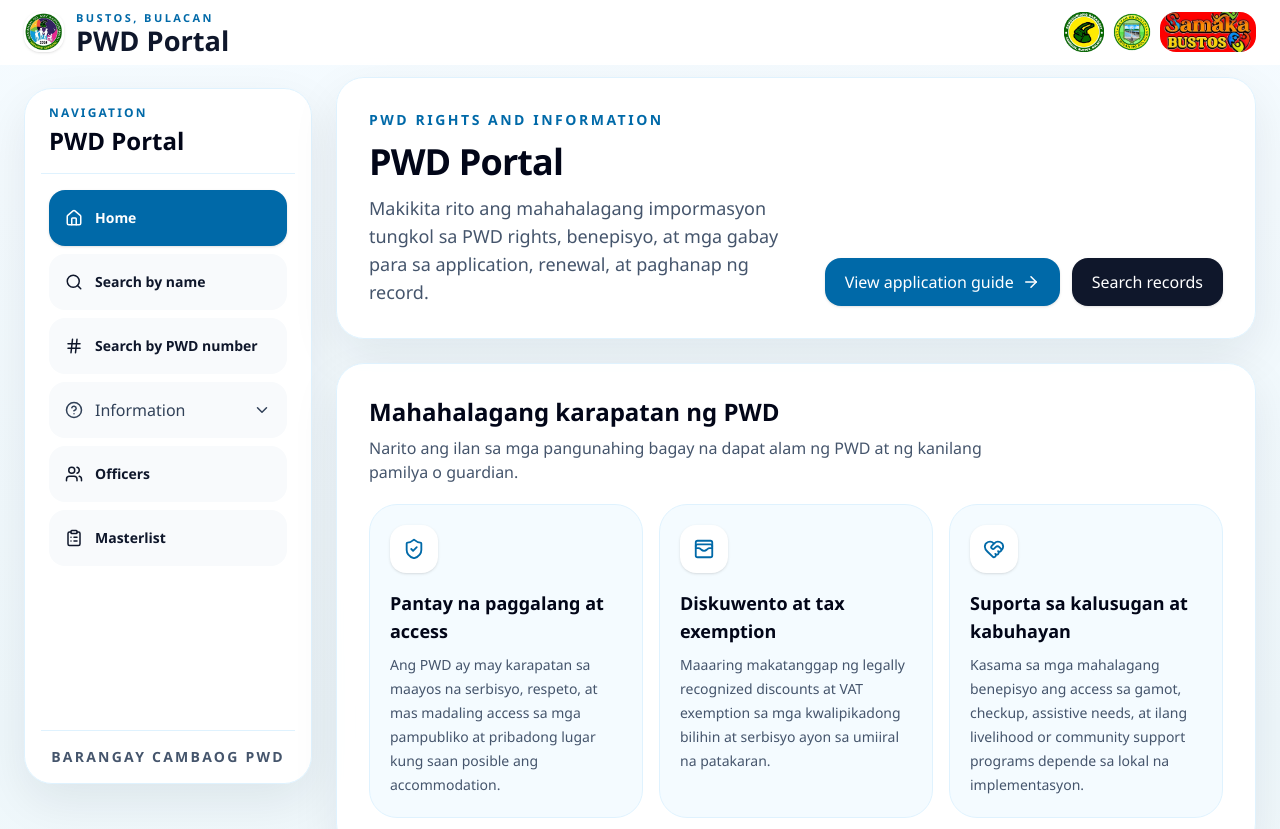
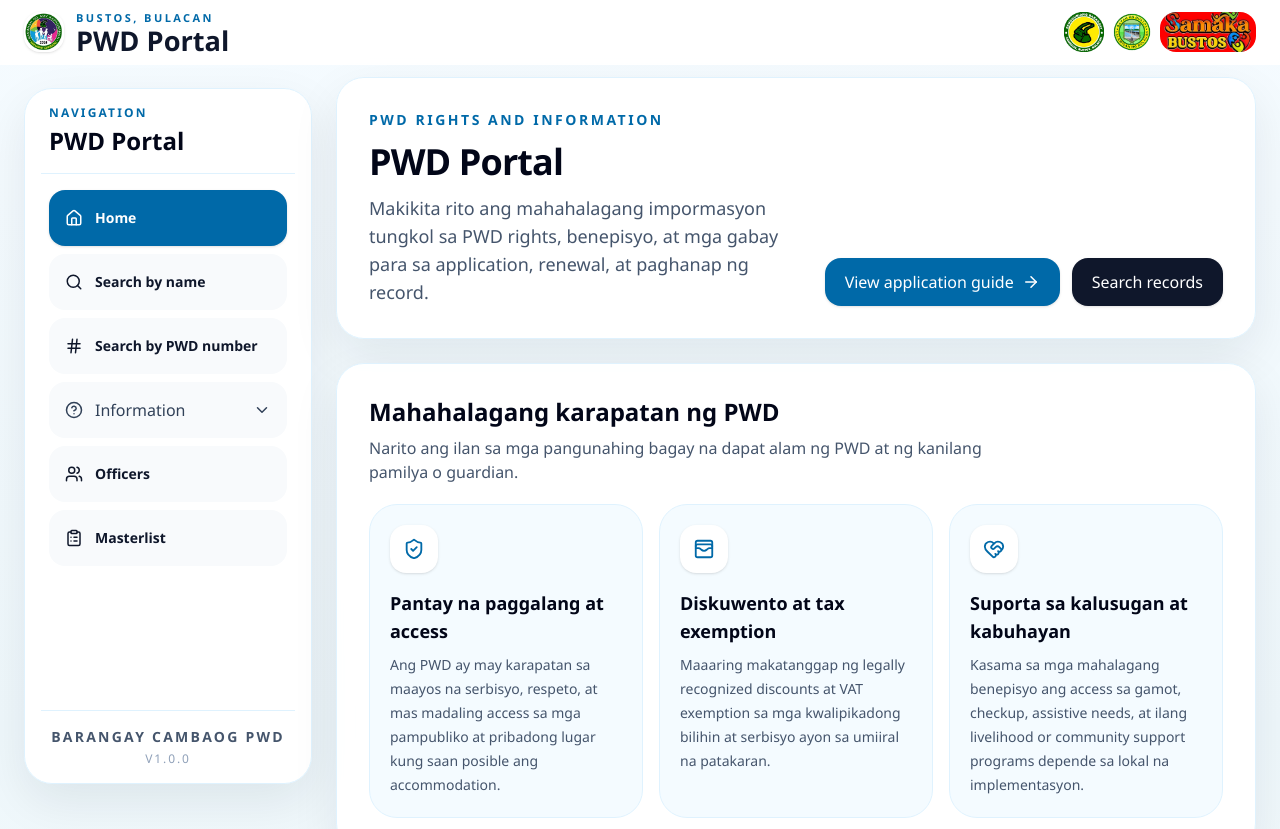
Before and after one commit to john-andeyyy/pwd-checker, a React (Vite) app: page / in a window 1280 px wide. Shown: the top 829 px of the page. Built offline with nearby package versions, Linux system fonts and the light colour scheme.

Commit message:
add versioning

```diff
--- a/package.json
+++ b/package.json
@@ -1,7 +1,7 @@
 {
   "name": "pwd-checker",
   "private": true,
-  "version": "0.0.0",
+  "version": "1.0.0",
   "type": "module",
   "scripts": {
     "dev": "vite",
--- a/src/Components/PageComponents.jsx
+++ b/src/Components/PageComponents.jsx
@@ -15,6 +15,7 @@ import {
 } from "lucide-react";
 import { useEffect, useState } from "react";
 import { Link, NavLink, useLocation, useNavigate } from "react-router-dom";
+import packageInfo from "../../package.json";
 
 const NAV_ITEMS = [
   { to: "/", label: "Home", end: true, icon: Home },
@@ -33,6 +34,8 @@ const NAV_ITEMS = [
   { to: "/officer", label: "Officers", icon: Users },
   { to: "/masterlist", label: "Masterlist", icon: ClipboardList },
 ];
+
+const APP_VERSION = `v${packageInfo.version}`;
 
 const surfaceClassName =
   "rounded-[28px] border border-sky-100 bg-white/95 shadow-[0_18px_48px_rgba(15,23,42,0.08)] backdrop-blur";
@@ -225,6 +228,9 @@ export function AppShell({ children }) {
           <p className="text-center text-sm font-semibold uppercase tracking-[0.16em] text-slate-600">
             Barangay Cambaog PWD
           </p>
+          <p className="mt-1 text-center text-xs font-medium uppercase tracking-[0.16em] text-slate-400">
+            {APP_VERSION}
+          </p>
         </div>
       </aside>
 
@@ -318,6 +324,9 @@ export function AppShell({ children }) {
             <div className="border-t border-sky-100 px-2 pt-4">
               <p className="text-center text-sm font-semibold uppercase tracking-[0.16em] text-slate-600">
                 Barangay Cambaog PWD
+              </p>
+              <p className="mt-1 text-center text-xs font-medium uppercase tracking-[0.16em] text-slate-400">
+                {APP_VERSION}
               </p>
             </div>
           </div>
```
